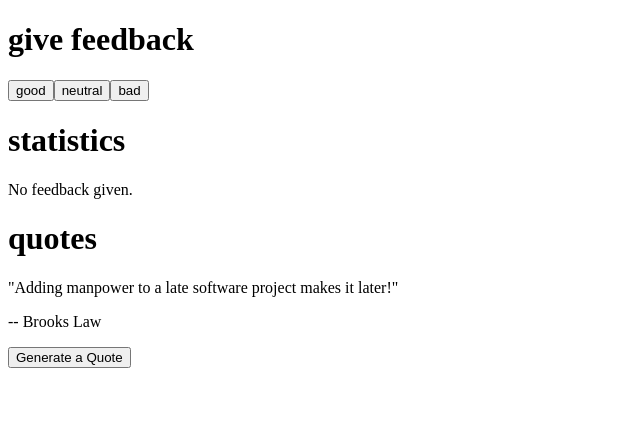
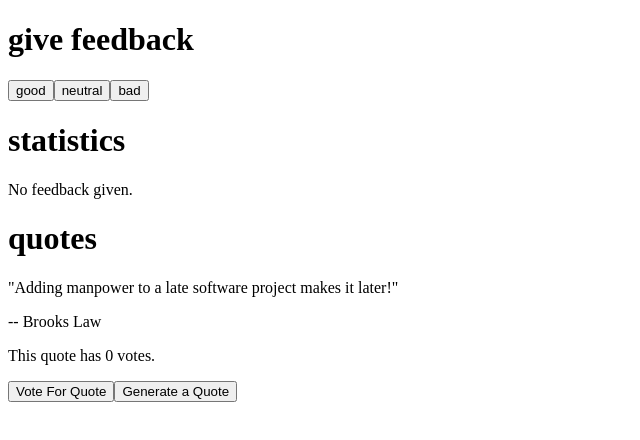
Before and after one commit to 1Dedios/helsinki-fullstack, a React (Create React App) app in the folder part1/unicafe/: page / in a window 1280 px wide. Shown: the top 440 px of the page, without its empty margins (0-640 px from the left). Built offline with nearby package versions, Linux system fonts and the light colour scheme.

Commit message:
implementing voting feature

```diff
--- a/part1/unicafe/src/App.js
+++ b/part1/unicafe/src/App.js
@@ -91,12 +91,13 @@ const Statistics = ({ good, neutral, bad, allClicks, average, positive }) => {
   );
 };
 
-const AnecdoteQuotes = ({ quote, author }) => {
+const AnecdoteQuotes = ({ quote, author, votes }) => {
   return (
     <div>
       <Heading text={'quotes'} />
       <p>{quote}</p>
       <p>-- {author}</p>
+      <p>This quote has {votes} votes.</p>
     </div>
   );
 };
@@ -109,6 +110,7 @@ function App() {
   let [average, setAverage] = useState([]);
   let [positive, setPositive] = useState(0);
   let [selected, setSelected] = useState(0);
+  let [votes, setVotes] = useState(0);
 
   const anecdotes = [
     {
@@ -192,6 +194,14 @@ function App() {
       <AnecdoteQuotes
         quote={Object.values(anecdotes[selected])}
         author={Object.keys(anecdotes[selected])}
+        votes={votes}
+      />
+      <Button
+        handleClick={() => {
+          setVotes(votes + 1);
+        }}
+        text={'Vote For Quote'}
+        style={{ topPadding: '10px' }}
       />
       <Button
         handleClick={() => {
```
